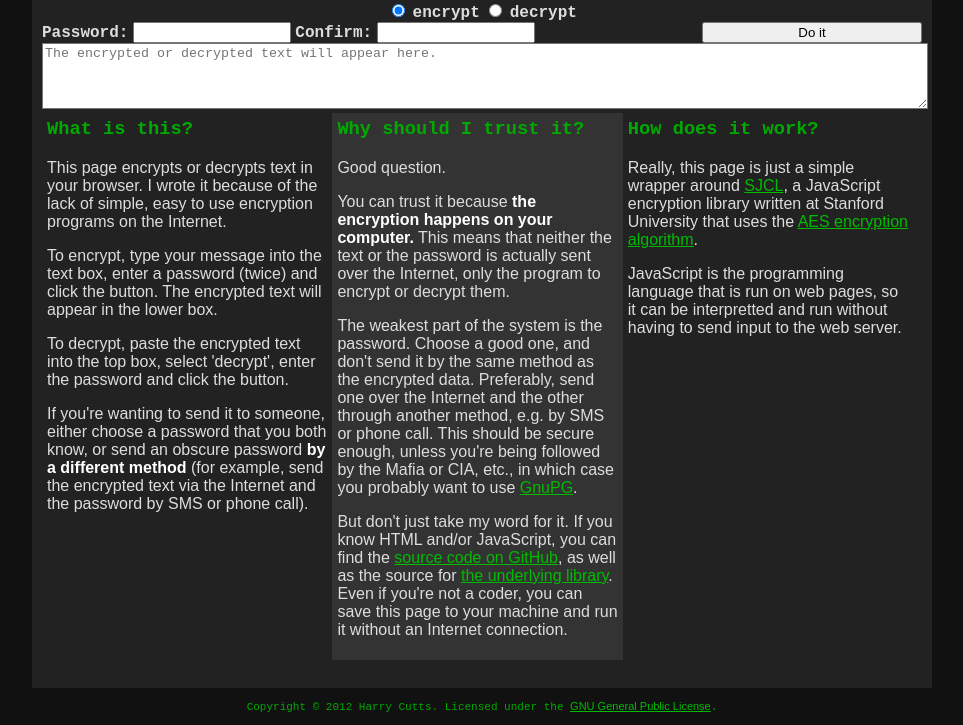
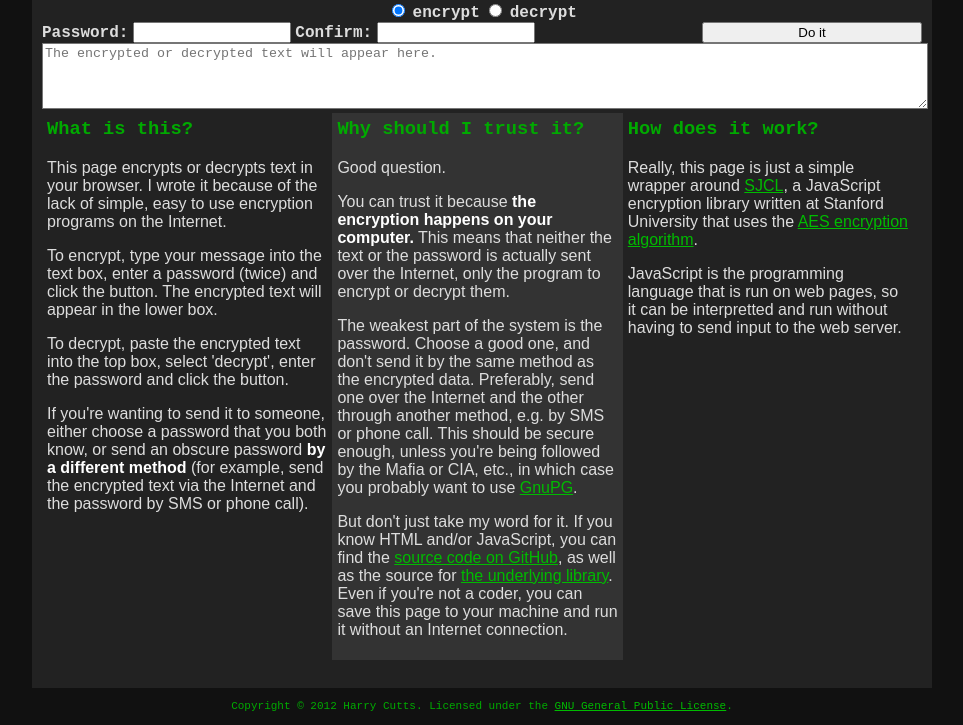
Before and after one commit to HarryCutts/just-encrypt, a plain HTML site: page index.html in a window 1280 px wide. Shown: the part 111-836 px from the top of the page, without its empty margins (158-1121 px from the left). Drawn offline with Linux system fonts and the light colour scheme.

Commit message:
Fix link formatting in GPL notice

```diff
--- a/stylesheet.css
+++ b/stylesheet.css
@@ -129,7 +129,6 @@ h1, h2, h3 {
 }
 
 a:not([name]) { /* Any link that's not an anchor.*/
-    font-family:"Trebuchet",sans-serif;
     color:#00BB00;
 }
 .subtitle {
```
